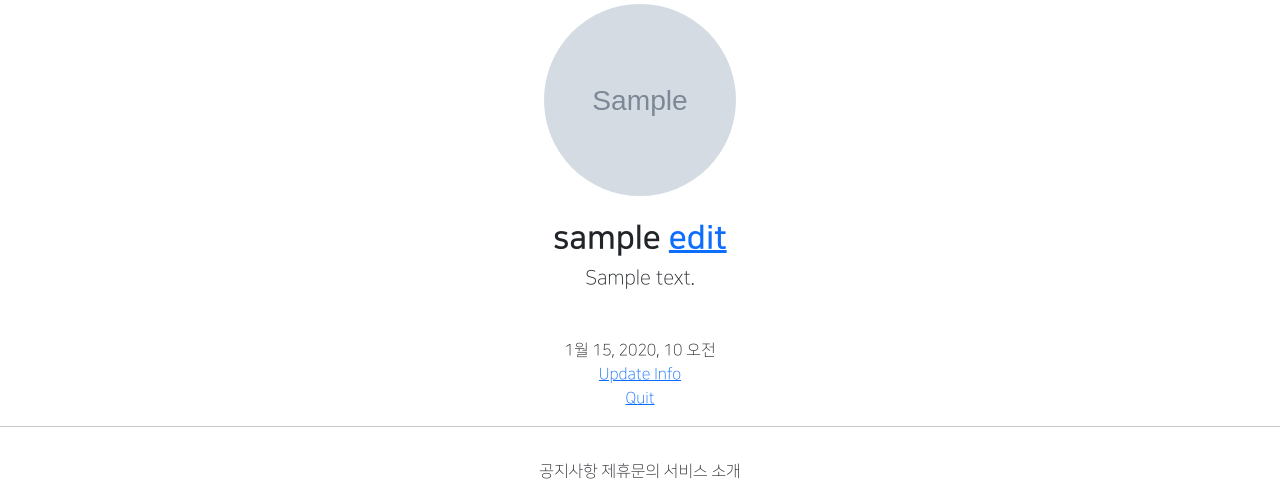
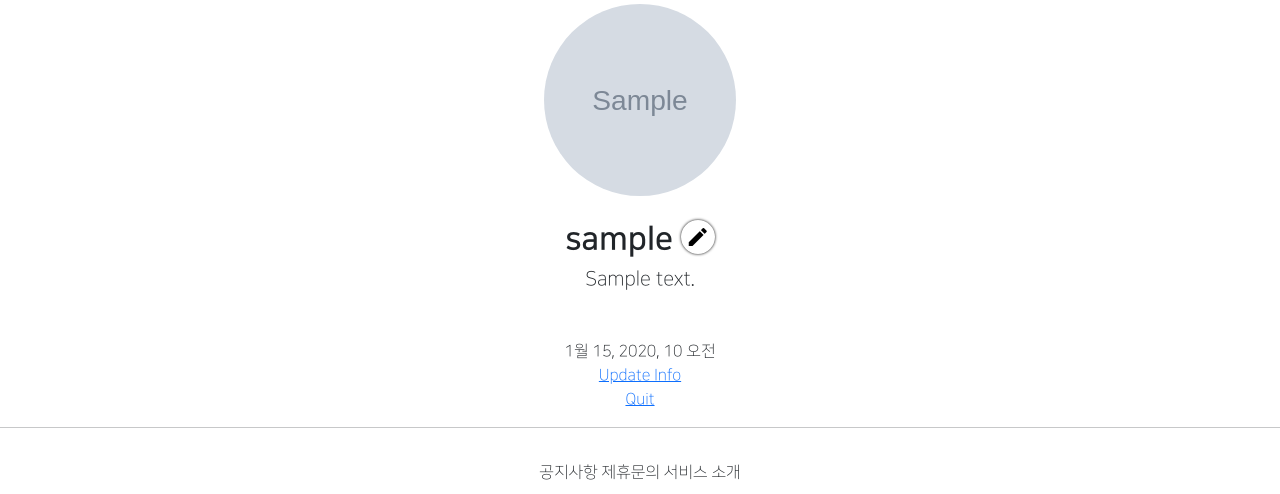
Before and after one commit to 21nkyu/gis_1ban_111, a Django app: page /accounts/detail/1 in a window 1280 px wide. Shown: the part 237-731 px from the top of the page. Run offline with Django 3.2, Linux system fonts and the light colour scheme; a user stored in the database is signed in; tables that the repository leaves empty hold one stand-in row (values such as "Sample post"); grey boxes marked "Sample" are stand-in pictures; parts of the project's set-up code (start-up, migrations or seed data) failed here and were passed over; some libraries are stand-ins or nearby versions.

Commit message:
2021 07 29 001 1ban class commit 041

```diff
--- a/accountapp/templates/accountapp/detail.html
+++ b/accountapp/templates/accountapp/detail.html
@@ -11,7 +11,8 @@
                 <h2 class="NNS_B">
                     {{ target_user.profile.nickname }}
                         {%  if user == target_user %}
-                            <a href="{% url 'profileapp:update' pk=target_user.profile.pk %}">
+                            <a href="{% url 'profileapp:update' pk=target_user.profile.pk %}"
+                               class="material-icons round_button" >
                                 edit
                                 {# 뒤에 누구를 찾을 것인지를 생각해보기 target_profile이 아님#}
                             </a>
@@ -20,7 +21,7 @@
                 <h5>{{ target_user.profile.message }}</h5>
             {% else %}
             <h2 class="NNS_B">
-                <a herf="{% url 'profileapp:create' %}">
+                <a href="{% url 'profileapp:create' %}">
                     Creation Profile
                 </a>
             </h2>
--- a/profileapp/templates/profileapp/create.html
+++ b/profileapp/templates/profileapp/create.html
@@ -15,8 +15,7 @@
                 {% csrf_token %}   {# ??보안#}
                 {% bootstrap_form form %}
                 <div class="m-5"> {# 부모넓이 상속 #}
-                    <input type="submit"
-                           class="btn btn-dark rounded-pill px-5" > {# 출력버튼 px-5수평방향향#}
+                    <input type="submit" class="btn btn-dark rounded-pill px-5" > {# 출력버튼 px-5수평방향향#}
                 </div>
             </form>
         </div>
--- a/static/base.css
+++ b/static/base.css
@@ -32,3 +32,16 @@
 .NNS_B {
     font-family: 'NanumSquareB', cursive;
 }
+
+.round_button{
+    color: black;
+    text-decoration: none;
+    box-shadow: 0 0 3px black;
+    border-radius: 20rem;
+    padding: 0.3rem
+}
+
+.round_button:hover {
+    color: dimgrey;
+}
+/*수평 수직 위치 그림자 위치 그림자 색깔*/
--- a/templates/head.html
+++ b/templates/head.html
@@ -14,6 +14,11 @@
 
     {#  DEFAULT CSS LINK  #}
     <link rel="stylesheet" type="text/css" href="{% static 'base.css'%}">
+
+    {#    MATERIAL ICONS <LINK    #}
+    <link href="https://fonts.googleapis.com/css2?family=Material+Icons"
+      rel="stylesheet">
+
 
     <style>
         @font-face {
```
